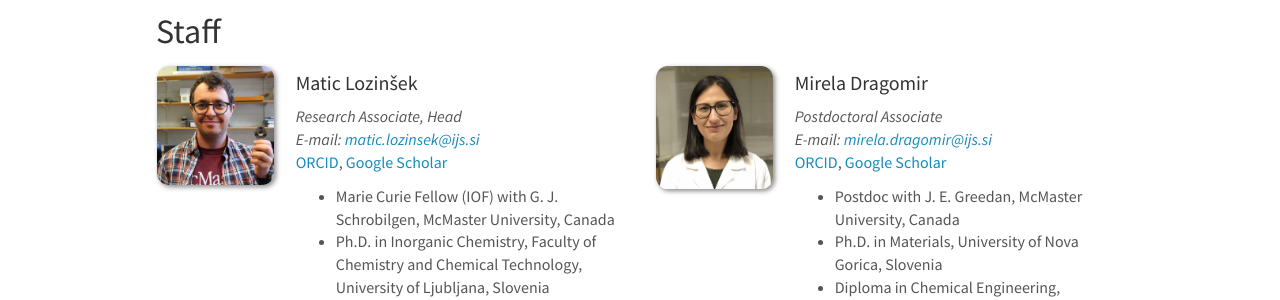
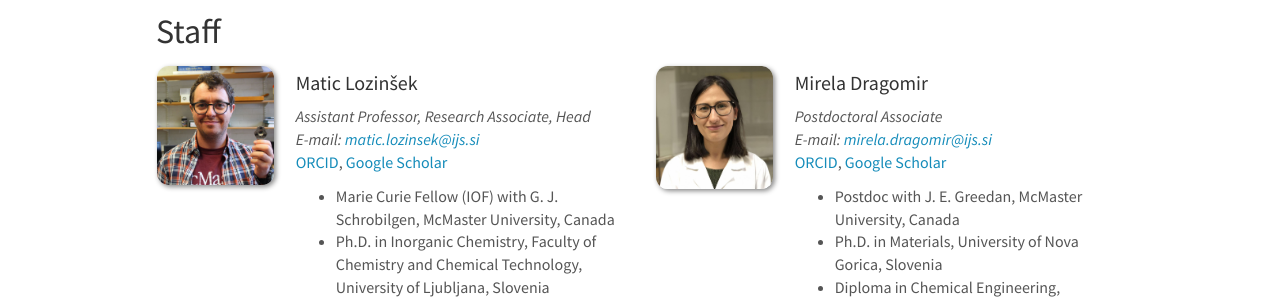
Before and after one commit to eccl-jsi/eccl-jsi.github.io, a Jekyll site: the page built from _pages/team.md, in a window 1280 px wide and 900 px high. Shown: the part 214-514 px from the top of the window. Built offline with Jekyll 4.4.1, drawn with Linux system fonts in a browser that asks for light colours; nearby versions of some CDN libraries.

Commit message:
Update team_members.yml

```diff
--- a/_data/team_members.yml
+++ b/_data/team_members.yml
@@ -1,6 +1,6 @@
 - name: Matic Lozinšek
   photo: Matic.jpg
-  info: Research Associate, Head
+  info: Assistant Professor, Research Associate, Head
   email: matic.lozinsek@ijs.si
   ID: <a href='https://orcid.org/0000-0002-1864-4248'>ORCID</a>, <a href='https://scholar.google.si/citations?user=K4yfxLsAAAAJ'>Google Scholar</a>
   number_educ: 4
```
